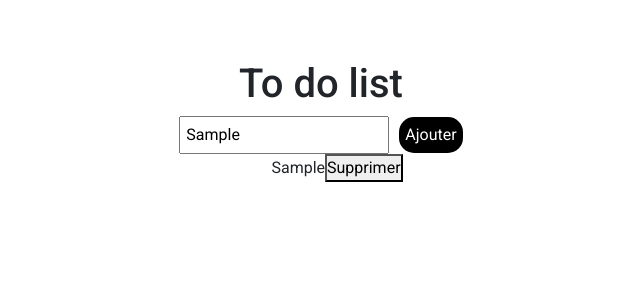
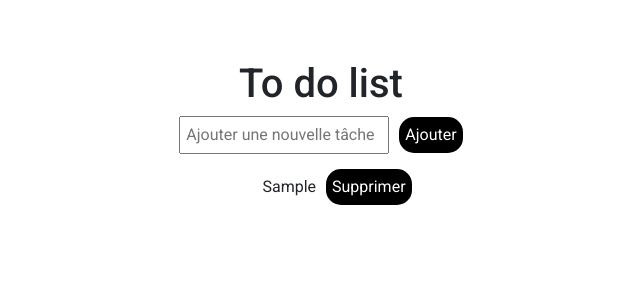
Before and after one commit to chimitslucie/todolist, a React (Create React App) app: page / in a window 1280 px wide. Both pictures are taken after typing "Sample" into the empty fields and a click on the button "Ajouter". Shown: the top 300 px of the page, without its empty margins (334-974 px from the left). Built offline with nearby package versions, Linux system fonts and the light colour scheme.

Commit message:
ajout localStorage

```diff
--- a/package.json
+++ b/package.json
@@ -7,10 +7,13 @@
     "@testing-library/react": "^13.4.0",
     "@testing-library/user-event": "^13.5.0",
     "bootstrap": "^5.3.3",
+    "i": "^0.3.7",
+    "npm": "^10.7.0",
     "react": "^18.2.0",
     "react-bootstrap": "^2.10.1",
     "react-dom": "^18.2.0",
     "react-scripts": "5.0.1",
+    "reactjs-localstorage": "^1.0.1",
     "sass": "^1.71.1",
     "web-vitals": "^2.1.4"
   },
--- a/src/Components/ToDoList.jsx
+++ b/src/Components/ToDoList.jsx
@@ -1,50 +1,53 @@
-import { useState, useEffect } from "react";
-import TodoItem from "./TodoItem";
+import { React, useState, useEffect } from "react";
 
 function TodoList() {
 
     const [todos, setTodos] = useState([]);
     const [task, setTask] = useState('');
 
-    useEffect(() => {
-        const storedTodos = JSON.parse(localStorage.getItem('todos'));
-        if (storedTodos) {
-            setTodos(storedTodos);
-        }
-    }, []);
+    const handleInputChange = (e) => {
+        setTask(e.target.value);
+    };
 
-    useEffect(() => {
-        localStorage.setItem('todos', JSON.stringify(todos));
-    }, [todos]);
-
-    const handleAddTodo = () => {
+    const handleSubmit = (e) => {
+        e.preventDefault();
         if (task.trim() !== '') {
             setTodos([...todos, task]);
+            setTask('');
+            localStorage.setItem('todos', JSON.stringify([...todos, task]));
         }
     };
 
     const handleRemoveTodo = (index) => {
         const newTodos = todos.filter((_, i) => i !== index);
+        localStorage.removeItem('todos');
         setTodos(newTodos);
     };
 
+    useEffect(() => {
+        const storedTodos = localStorage.getItem('todos');
+        if (storedTodos) {
+            setTodos(JSON.parse(storedTodos));
+        }
+    }, []);
+
     return (
         <div className="todo">
-            <div className="listTodoInput">
+            <form className="listTodoInput" onSubmit={handleSubmit}>
                 <input
                     className="todoInput"
                     type="text"
                     placeholder="Ajouter une nouvelle tâche"
                     value={task}
-                    onChange={(e) => setTask(e.target.value)}
+                    onChange={handleInputChange}
                 />
-                <button className="todoInputBtn" onClick={handleAddTodo}>Ajouter</button>
-            </div>
+                <button className="todoInputBtn" type="submit">Ajouter</button>
+            </form>
             <ul className="todoList">
                 {todos.map((todo, index) => (
-                    <li key={index}>
+                    <li className="todoItem" key={index}>
                         {todo}
-                        <button onClick={() => handleRemoveTodo(index)}>Supprimer</button>
+                        <button className="btnRemove" onClick={() => handleRemoveTodo(index)}>Supprimer</button>
                     </li>
                 ))}
             </ul>
--- a/src/Style/Components/todoList.scss
+++ b/src/Style/Components/todoList.scss
@@ -17,3 +17,22 @@
         }
     }
 }
+
+.todoItem {
+    margin-top: 15px;
+}
+
+.btnRemove {
+    margin-left: 10px;
+    padding: 5px;
+    border-radius: 15px;
+    border: 1px solid transparent;
+    background: black;
+    color: white;
+
+    &:hover {
+        border: 1px solid black;
+        background: white;
+        color: black;
+    }
+}
```
Also changed, not shown: src/Components/TodoItem.jsx (deleted, +0 -25 lines), 1 other file (tests, documents, lock files or other folders).
